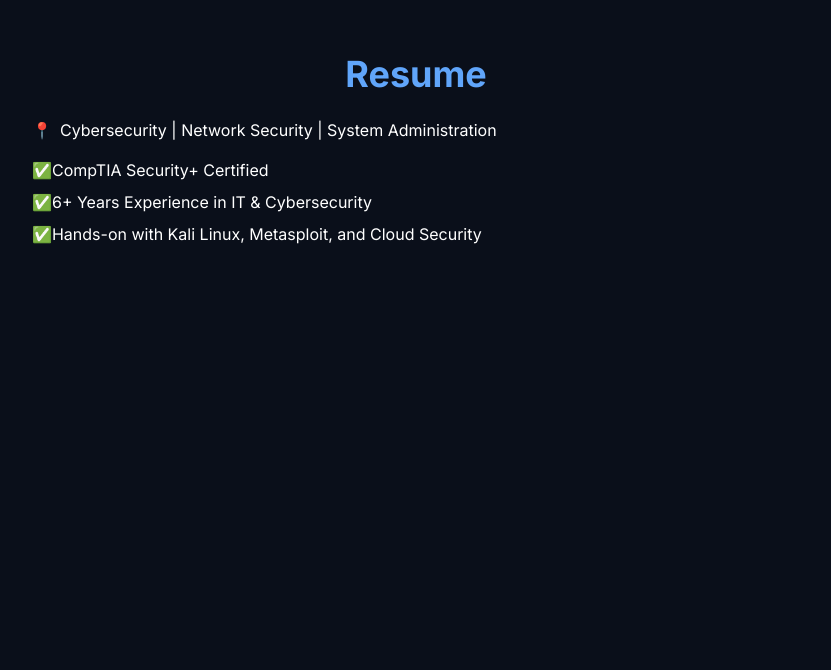
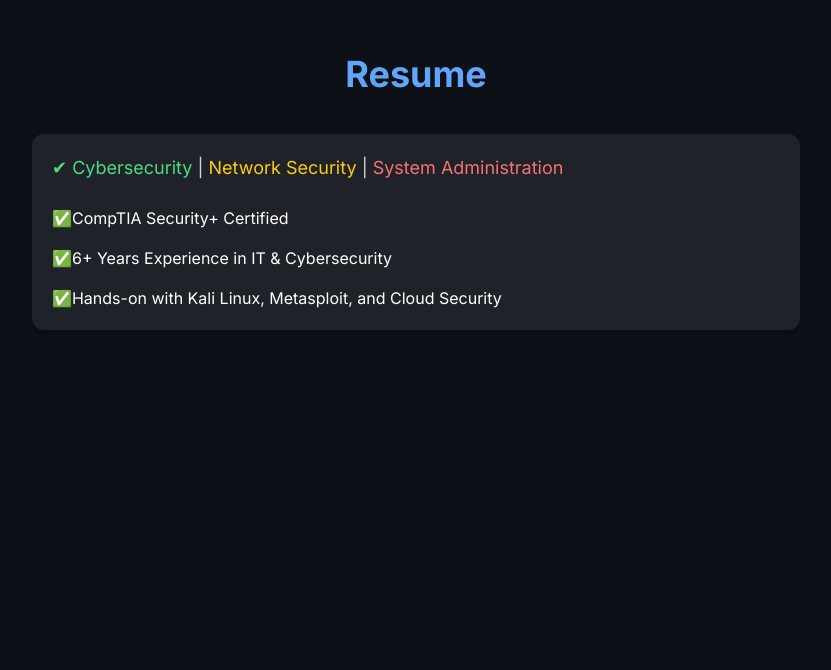
Before and after one commit to EyeonSee/EyeonCyberp, a React (Vite) app: page / in a window 1280 px wide. Shown: the part 810-1480 px from the top of the page, without its empty margins (224-1055 px from the left). Built offline with nearby package versions, Linux system fonts and the light colour scheme.

Commit message:
Update Resume.jsx

```diff
--- a/src/components/Resume.jsx
+++ b/src/components/Resume.jsx
@@ -1,19 +1,21 @@
 const Resume = () => {
   return (
-    <section id="resume" className="min-h-screen px-10 py-16 bg-[#0a0f1a] text-white">
-      <h2 className="text-4xl font-bold text-blue-400 mb-6 text-center">Resume</h2>
-      <div className="max-w-3xl mx-auto space-y-4">
-        <p className="flex items-center space-x-2">
-          <span>📍</span> <span>Cybersecurity | Network Security | System Administration</span>
+    <section id="resume" className="min-h-screen px-10 py-16 bg-[#0D1117] text-white">
+      <h2 className="text-4xl font-extrabold text-blue-400 mb-10 text-center">Resume</h2>
+      <div className="max-w-3xl mx-auto space-y-6 glassmorphism">
+        <p className="text-lg text-gray-300">
+          <span className="text-green-400">✔ Cybersecurity</span> |
+          <span className="text-yellow-400"> Network Security</span> |
+          <span className="text-red-400"> System Administration</span>
         </p>
-        <ul className="space-y-2">
-          <li className="flex items-center space-x-2">
+        <ul className="space-y-4">
+          <li className="flex items-center space-x-3">
             ✅ <span>CompTIA Security+ Certified</span>
           </li>
-          <li className="flex items-center space-x-2">
+          <li className="flex items-center space-x-3">
             ✅ <span>6+ Years Experience in IT & Cybersecurity</span>
           </li>
-          <li className="flex items-center space-x-2">
+          <li className="flex items-center space-x-3">
             ✅ <span>Hands-on with Kali Linux, Metasploit, and Cloud Security</span>
           </li>
         </ul>
```
